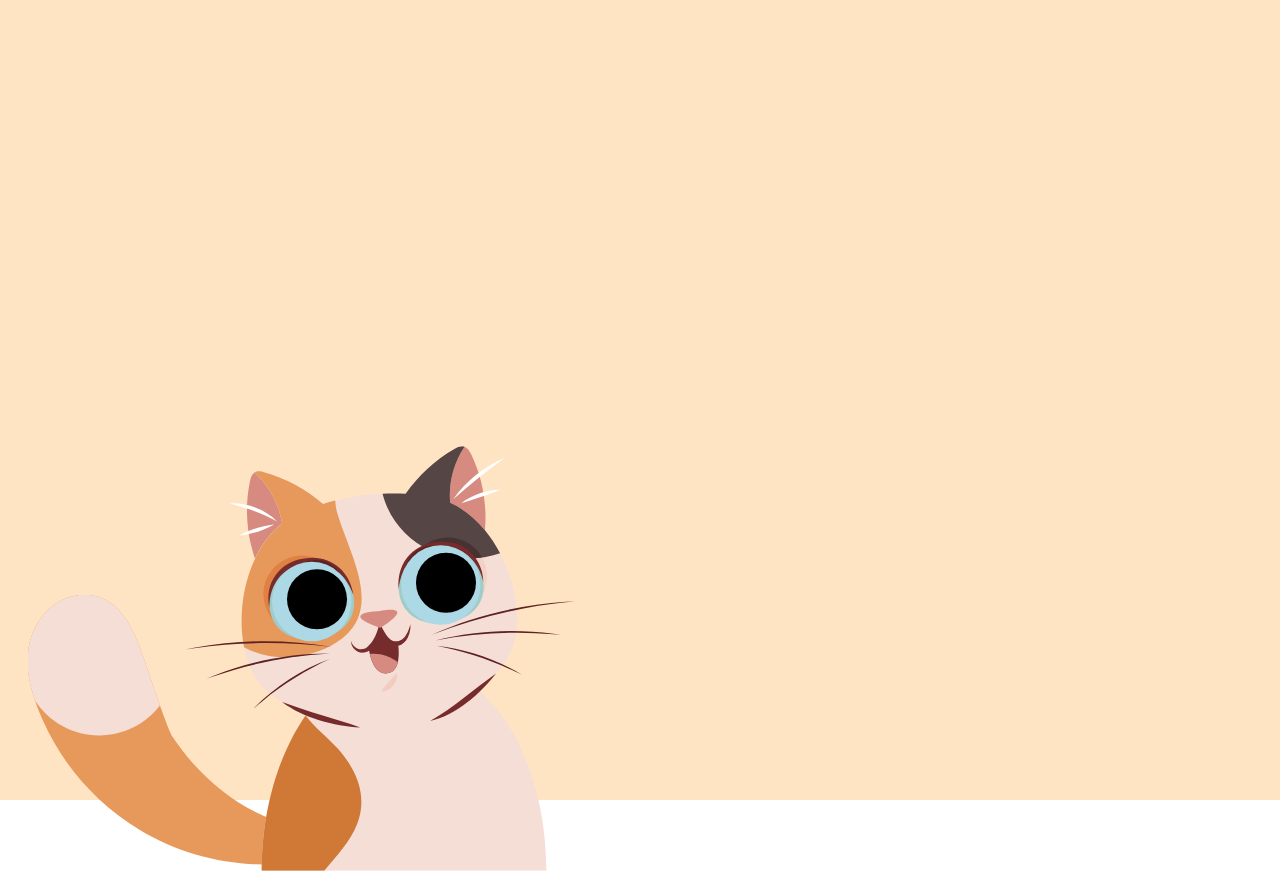
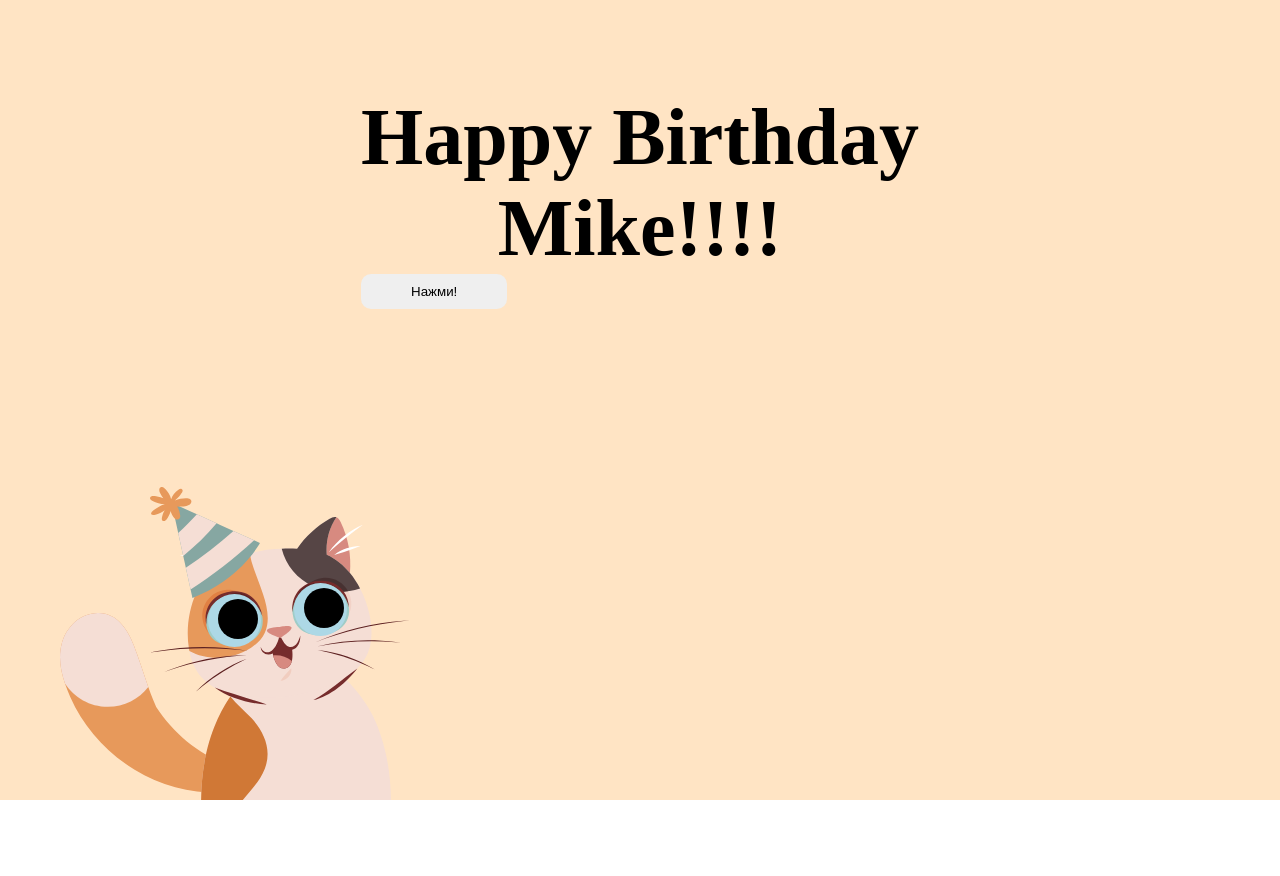
Before and after one commit to Captainlomik/card, a website built with webpack: page dist/index.html in a window 1280 px wide. After the commit the page ends 800 px from the top, so only its background shows below. Built offline with nearby package versions, Linux system fonts and the light colour scheme.

Commit message:
add hat + tail + txt

```diff
--- a/src/index.js
+++ b/src/index.js
@@ -1,33 +1,41 @@
-import './scss/style.scss';
-import gsap from 'gsap';
+import "./scss/style.scss";
+import gsap from "gsap";
 
+let cat = document.querySelector(".cat1");
+let tail = document.querySelector(".cat1__tail");
+
+//Глаза
 document.onmousemove = function (event) {
-    let x = event.x - 208;
-    let y = event.y - 368;
+  let x = event.x - 208;
+  let y = event.y - 368;
 
-    document.querySelector('.eye__l').style.transform = 'rotate(' + 57.2958 * argctg(x, y) + 'deg)';
-    document.querySelector('.eye__r').style.transform = 'rotate(' + 57.2958 * argctg(x-100, y) + 'deg)';
+  document.querySelector(".eye__l").style.transform =
+    "rotate(" + 57.2958 * argctg(x, y) + "deg)";
+  document.querySelector(".eye__r").style.transform =
+    "rotate(" + 57.2958 * argctg(x - 100, y) + "deg)";
 
-    function argctg(x, y) {
-       if( x > 0 && y > 0) return Math.PI / 2 - Math.atan(x / y)
-       if( x < 0 && y > 0) return Math.PI / 2 - Math.atan(x / y)
-       if( x < 0 && y < 0) return Math.PI + Math.atan(y / x)
-       if( x > 0 && y < 0) return 3 * Math.PI / 2 + Math.abs(Math.atan(x / y))
-    }
-}
+  function argctg(x, y) {
+    if (x > 0 && y > 0) return Math.PI / 2 - Math.atan(x / y);
+    if (x < 0 && y > 0) return Math.PI / 2 - Math.atan(x / y);
+    if (x < 0 && y < 0) return Math.PI + Math.atan(y / x);
+    if (x > 0 && y < 0) return (3 * Math.PI) / 2 + Math.abs(Math.atan(x / y));
+  }
+};
 
-// let eye = document.querySelector('.eye__l')
-// console.log(eye.getBoundingClientRect())
 
-let cat = document.querySelector('.cat1')
+// Хвост
+cat.onmousemove = function (event) {
+   let mouseX = (event.clientX / cat.offsetWidth) * 2
+  gsap.to(tail, 1, {
+      x: mouseX * 4,
+      rotation: mouseX * 4,
 
-cat.onmousemove = function(event){
-    document.querySelector('.cat1__tail').style.transform = ''
-}
-
-gsap.to(".cat1" , {
-    borderRadius: 50,
-    x: 100,
-    scale: 1.5,
-    duration:1
-  })
+  });
+    console.log( mouseX -2  )
+};
+cat.addEventListener("mouseout", (event) => {
+  gsap.to(tail, 1, {
+    x: 0,
+      rotation: 0,
+  });
+});
--- a/src/scss/style.scss
+++ b/src/scss/style.scss
@@ -1,18 +1,46 @@
-@import './vars.scss';
+@import "./vars.scss";
 
 * {
   box-sizing: border-box;
   margin: 0;
   padding: 0;
+  text-decoration: none;
 }
 
 .card {
   background-color: bisque;
   height: 100vh;
+  overflow: hidden;
+
+  &__txt {
+    display: flex;
+    justify-content: center;
+    flex-direction: column;
+    align-items: center;
+    height: 50vh;
+
+    &-wrapp {
+      width: fit-content
+    }
+
+    h1 {
+      text-align: center;
+      font-weight: bold;
+      font-size: 80px;
+    }
+
+    button {
+      align-self: center;
+      padding: 10px 50px;
+      border-radius: 10px;
+      border: none;
+      cursor: pointer;
+    }
+  }
 }
 
 .cat {
-    height: 100%;
+  height: 50vh;
   display: flex;
   flex-direction: column;
   justify-content: flex-end;
@@ -27,25 +55,30 @@
     height: 283px;
     position: relative;
     left: 150px;
-        bottom:0;
+    bottom: 0;
     z-index: 1;
 
-        &__tail{
+    &__tail {
       width: 200px;
       position: absolute;
-            bottom: 0px;
-            left:-105px;
+      bottom: 3px;
+      left: -90px;
       z-index: -1;
+    }
+    &__hat {
+      width: 110px;
+      position: absolute;
+      top: -30px;
+      left: 0px;
     }
   }
 }
 
 .eye {
-
   &__l {
     @include eye;
-        top:77px;
-        left:58px;
+    top: 77px;
+    left: 58px;
   }
 
   &__r {
```
Also changed, not shown: dist/bundle.js, dist/index.html, dist/style.css, 1 other file. Lines whose indentation alone changed are shown as unchanged.
